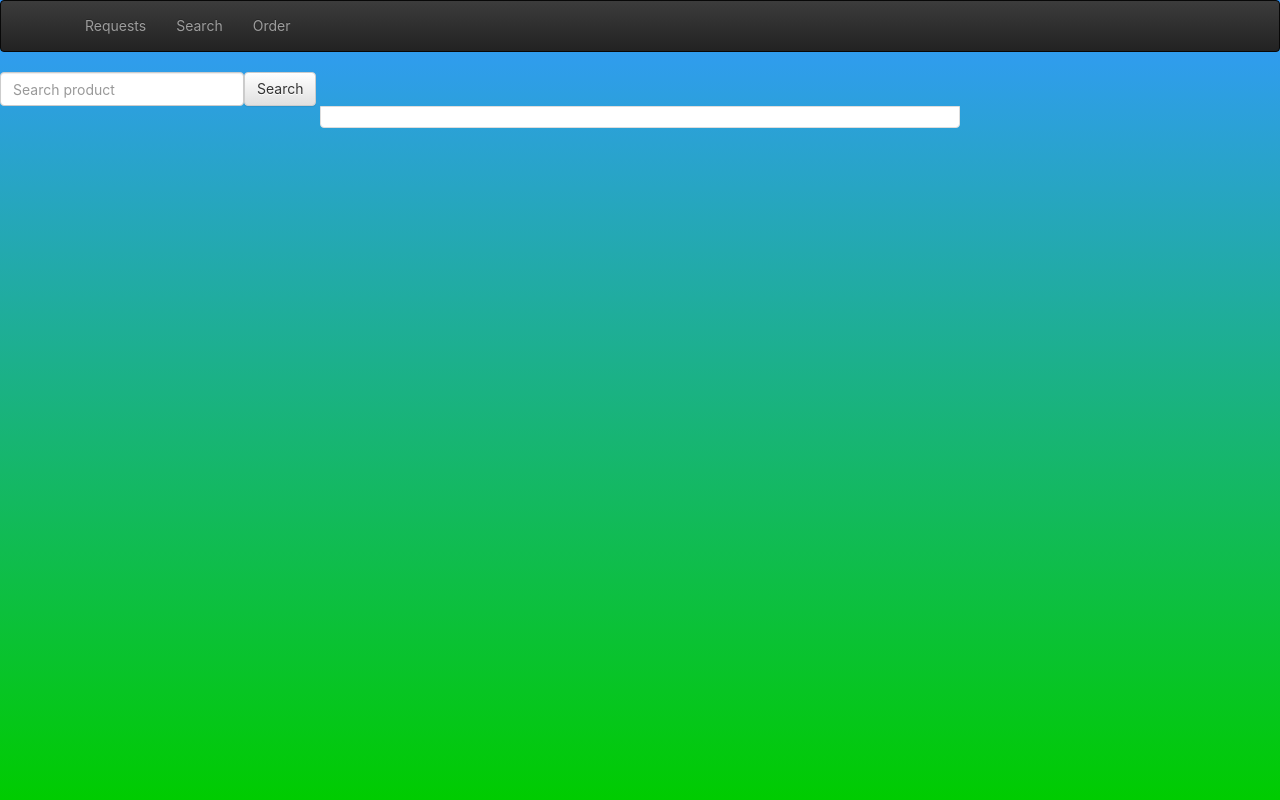
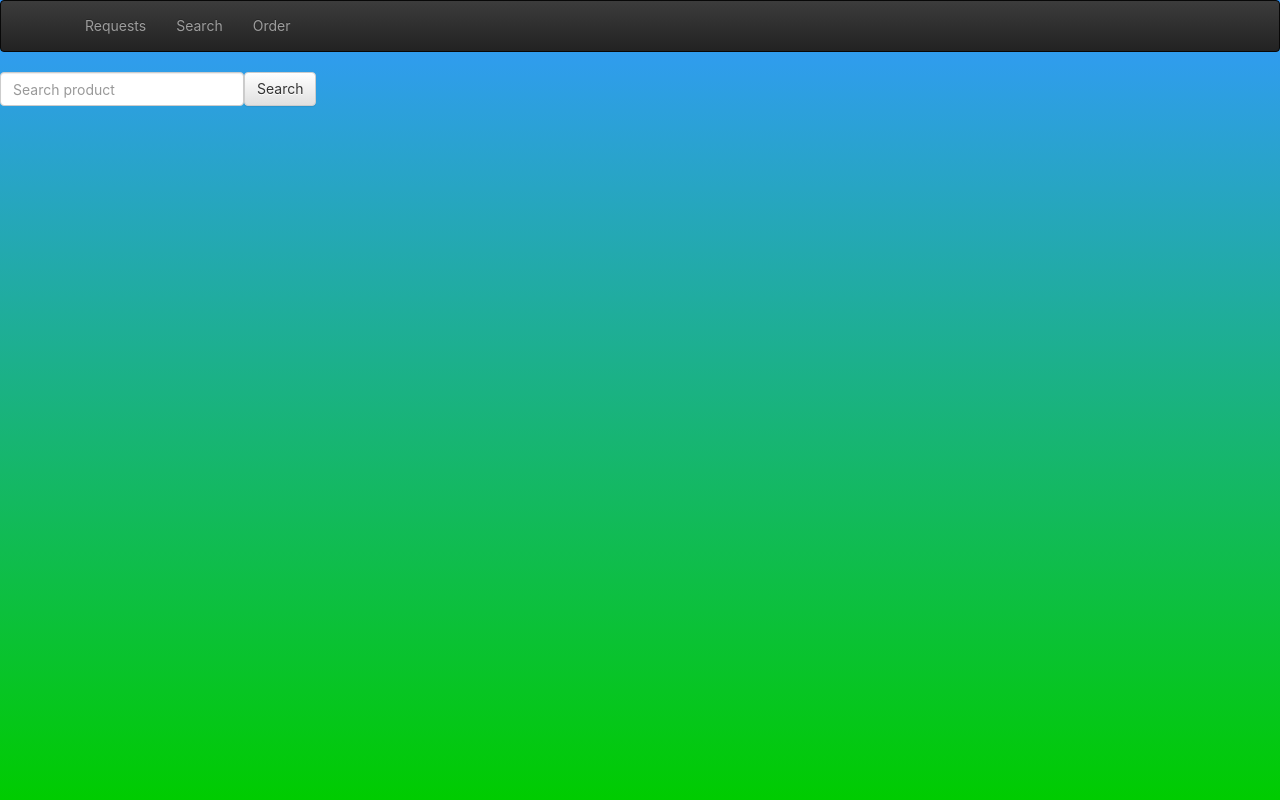
Before and after one commit to rkooo567/CalHack5-frontend, a React (Create React App) app: page /search in a window 1280 px wide. Built offline with nearby package versions, Linux system fonts and the light colour scheme.

Commit message:
let me sleep

```diff
--- a/src/component/SearchPage/SearchBar.js
+++ b/src/component/SearchPage/SearchBar.js
@@ -26,7 +26,8 @@ class SearchBar extends Component {
         return res.json();
       })
       .then((data) => {
-        console.log(data);
+        console.log("haha")
+        changeResult(data);
       })
       .catch(error => {console.error("error occured")})
     //changeResult(searchResult)
--- a/src/component/SearchPage/index.js
+++ b/src/component/SearchPage/index.js
@@ -17,10 +17,11 @@ class SearchPage extends Component {
   }
 
   render() {
+    alert(this.state.searchResult.length)
     return (
         <div>
             <SearchBar changeResult={this.changeResult}/>
-            <SearchResult searchResult={this.state.searchResult}/>
+            {this.state.searchResult.length > 0 && <SearchResult searchResult={this.state.searchResult}/>}
         </div>
     );
   }
```
